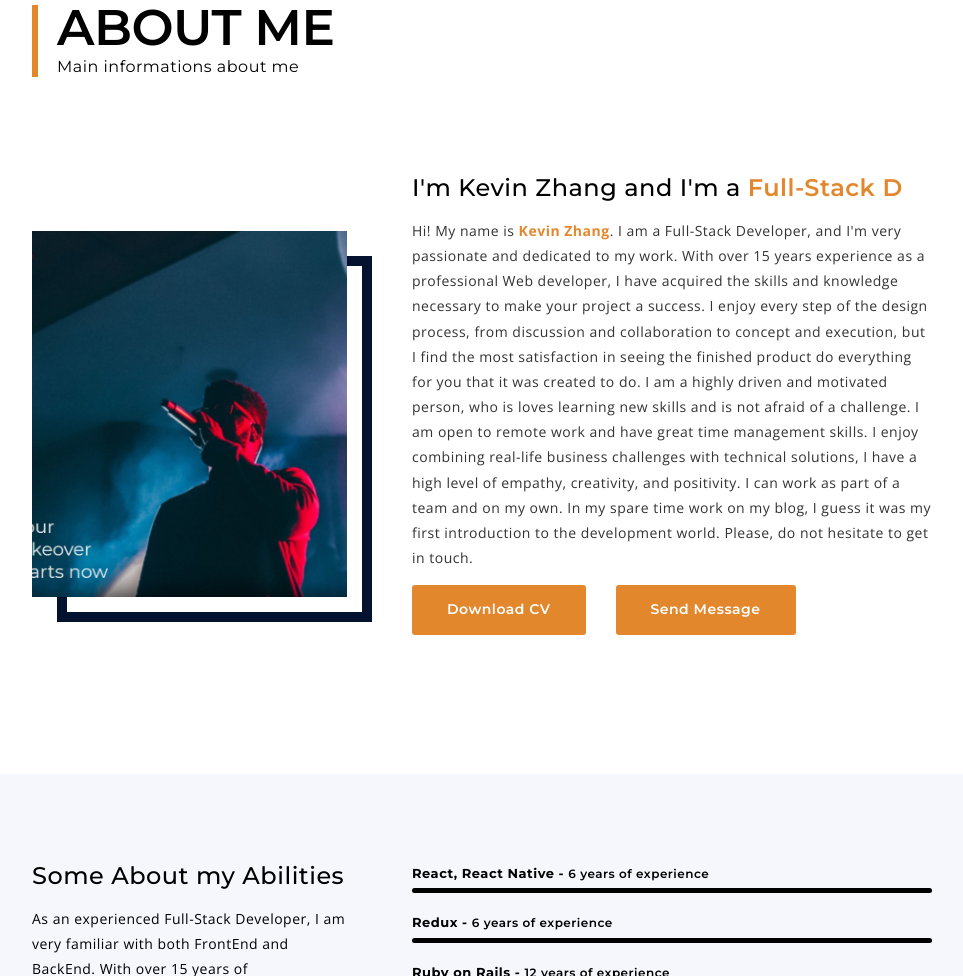
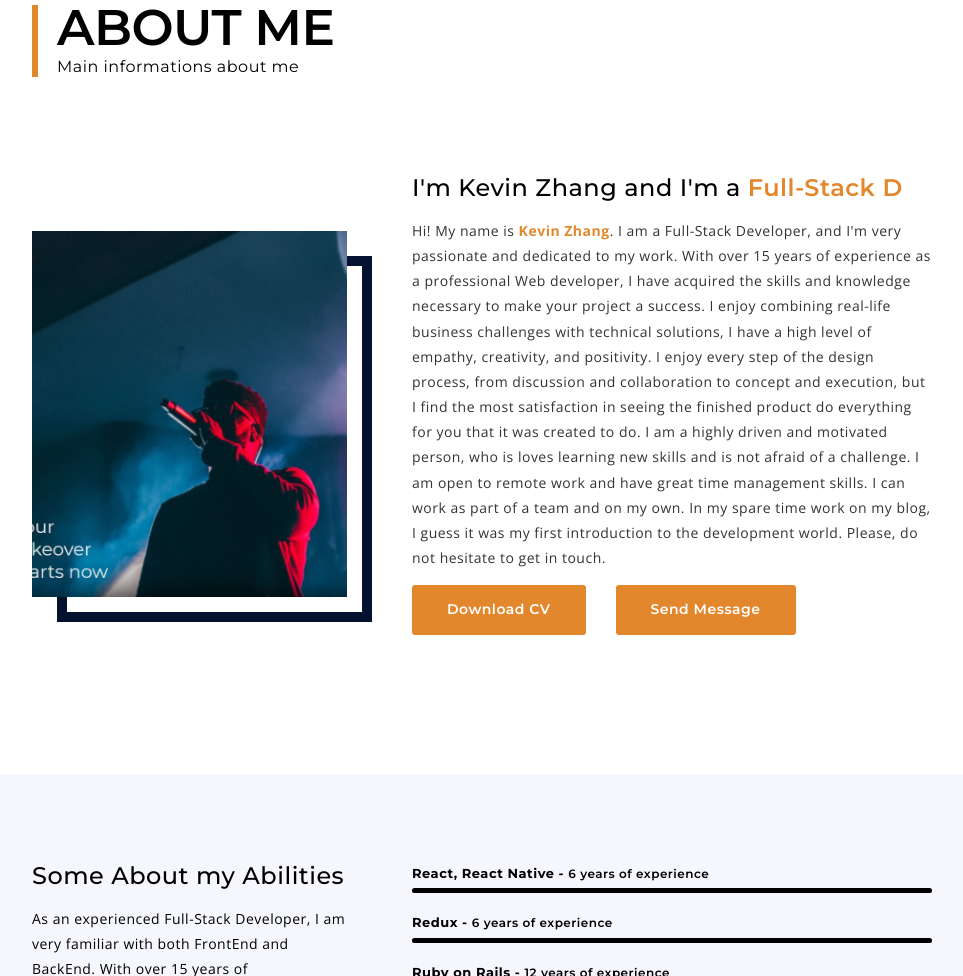
Before and after one commit to Excellent-Developer/excellent-developer.github.io, a plain HTML site: page index.html in a window 1280 px wide. Shown: the part 897-1873 px from the top of the page, without its empty margins (308-1271 px from the left). Drawn offline with nearby package versions, Linux system fonts and the light colour scheme; no server answers.

Commit message:
update summary

```diff
--- a/index.html
+++ b/index.html
@@ -196,18 +196,18 @@
 													<p>
 														Hi! My name is <strong>Kevin Zhang</strong>. I am a Full-Stack
 														Developer, and I'm very passionate and dedicated to my work. With over
-														15 years experience as a professional Web developer, I have acquired the
-														skills and knowledge necessary to make your project a success. I enjoy
+														15 years of experience as a professional Web developer, I have acquired
+														the skills and knowledge necessary to make your project a success. I
+														enjoy combining real-life business challenges with technical solutions,
+														I have a high level of empathy, creativity, and positivity. I enjoy
 														every step of the design process, from discussion and collaboration to
 														concept and execution, but I find the most satisfaction in seeing the
 														finished product do everything for you that it was created to do. I am a
 														highly driven and motivated person, who is loves learning new skills and
 														is not afraid of a challenge. I am open to remote work and have great
-														time management skills. I enjoy combining real-life business challenges
-														with technical solutions, I have a high level of empathy, creativity,
-														and positivity. I can work as part of a team and on my own. In my spare
-														time work on my blog, I guess it was my first introduction to the
-														development world. Please, do not hesitate to get in touch.
+														time management skills. I can work as part of a team and on my own. In
+														my spare time work on my blog, I guess it was my first introduction to
+														the development world. Please, do not hesitate to get in touch.
 													</p>
 												</div>
 												<!-- <div class="about_short_contact_wrap">
```
